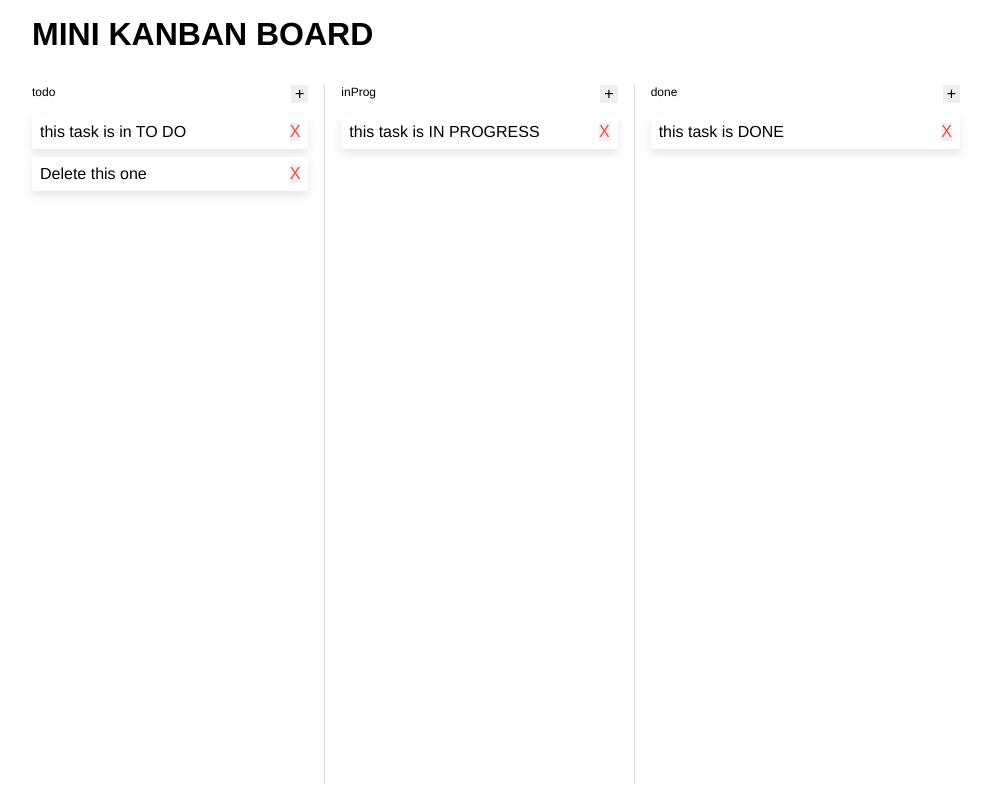
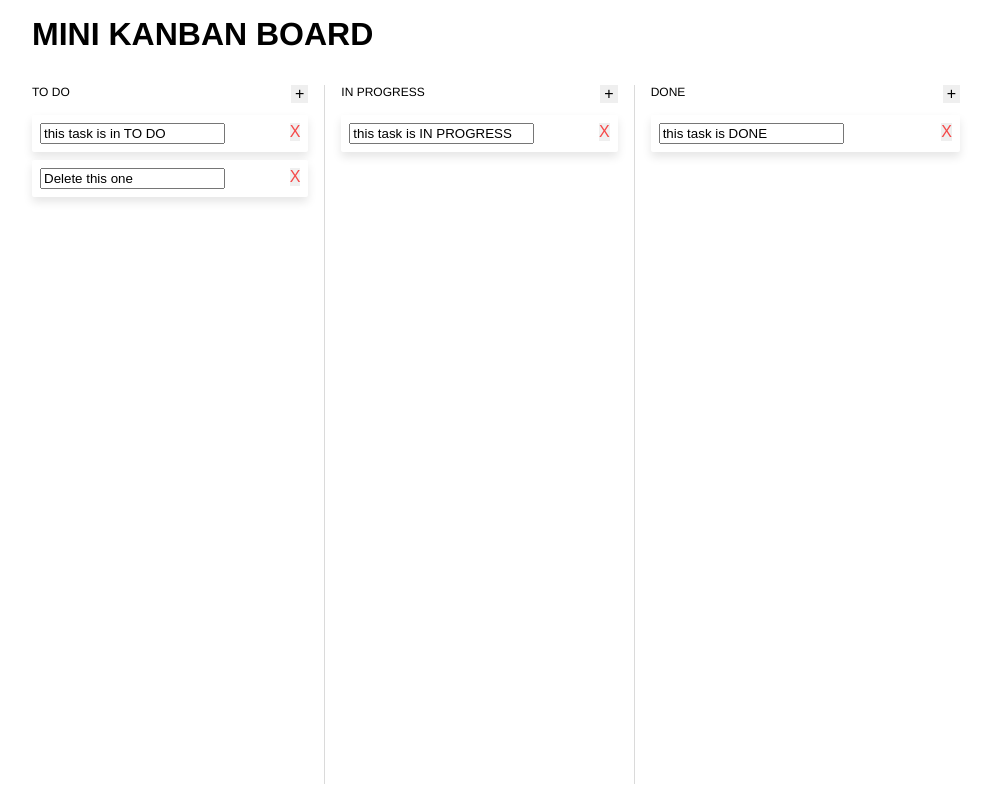
Before and after one commit to gui-santos/mini-kanban, a Next.js app: page / in a window 1280 px wide. Shown: the whole page, without its empty margins (144-1135 px from the left). Built offline with nearby package versions, Linux system fonts and the light colour scheme.

Commit message:
add task editing

```diff
--- a/components/Board.js
+++ b/components/Board.js
@@ -5,17 +5,36 @@ import Column from "./Column";
 
 function Board() {
   const [tasks, setTasks] = useState([
-    { id: 1, status: "todo", text: "this task is in TO DO" },
-    { id: 2, status: "todo", text: "Delete this one" },
-    { id: 3, status: "inProg", text: "this task is IN PROGRESS" },
+    { id: 1, status: "to do", text: "this task is in TO DO" },
+    { id: 2, status: "to do", text: "Delete this one" },
+    { id: 3, status: "in progress", text: "this task is IN PROGRESS" },
     { id: 4, status: "done", text: "this task is DONE" }
   ]);
+  const [counter, setCounter] = useState(tasks.length);
 
   return (
     <Grid>
-      <Column tasks={tasks} setTasks={setTasks} filter="todo" />
-      <Column tasks={tasks} setTasks={setTasks} filter="inProg" />
-      <Column tasks={tasks} setTasks={setTasks} filter="done" />
+      <Column
+        filter="to do"
+        counter={counter}
+        setCounter={setCounter}
+        tasks={tasks}
+        setTasks={setTasks}
+      />
+      <Column
+        filter="in progress"
+        counter={counter}
+        setCounter={setCounter}
+        tasks={tasks}
+        setTasks={setTasks}
+      />
+      <Column
+        filter="done"
+        counter={counter}
+        setCounter={setCounter}
+        tasks={tasks}
+        setTasks={setTasks}
+      />
     </Grid>
   );
 }
--- a/components/BoardStyles.js
+++ b/components/BoardStyles.js
@@ -22,6 +22,7 @@ export const ColumnTitle = styled.h3`
   margin: 0 0 1rem;
   font-size: 0.75rem;
   font-weight: normal;
+  text-transform: uppercase;
 `;
 
 export const ColumnContent = styled.div`
--- a/components/Column.js
+++ b/components/Column.js
@@ -6,12 +6,10 @@ import {
 } from "./BoardStyles";
 import TaskList from "./TaskList";
 
-const Column = ({ tasks, setTasks, filter }) => {
+const Column = ({ counter, setCounter, tasks, setTasks, filter }) => {
   const addTask = () => {
-    setTasks([
-      ...tasks,
-      { id: tasks.length + 1, status: filter, text: "new task" }
-    ]);
+    setCounter(counter + 1);
+    setTasks([...tasks, { id: counter + 1, status: filter, text: "new task" }]);
   };
 
   return (
--- a/components/Task.js
+++ b/components/Task.js
@@ -1,9 +1,15 @@
+// import InlineEdit from "react-edit-inline";
+
 import { TaskCard, CloseButton } from "./TaskStyles";
 
-const Task = ({ text, onDelete }) => (
+const Task = ({ task, onDelete, onEdit }) => (
   <TaskCard>
-    <CloseButton onClick={onDelete}>X</CloseButton>
-    <span>{text}</span>
+    <CloseButton onClick={() => onDelete(task.id)}>X</CloseButton>
+    <input
+      type="text"
+      value={task.text}
+      onChange={e => onEdit(task.id, e.target.value)}
+    />
   </TaskCard>
 );
 
--- a/components/TaskList.js
+++ b/components/TaskList.js
@@ -10,10 +10,18 @@ const TaskList = ({ tasks, setList, filter }) => {
     setList(newList);
   };
 
+  const onEdit = (editedTaskId, text) => {
+    const newList = tasks.reduce((allTasks, task) => {
+      const newTask = task.id === editedTaskId ? { ...task, text } : task;
+      return [...allTasks, newTask];
+    }, []);
+    setList(newList);
+  };
+
   return tasks
     .filter(task => task.status === filter)
     .map(task => (
-      <Task key={task.id} text={task.text} onDelete={() => onDelete(task.id)} />
+      <Task key={task.id} task={task} onDelete={onDelete} onEdit={onEdit} />
     ));
 };
 
```
